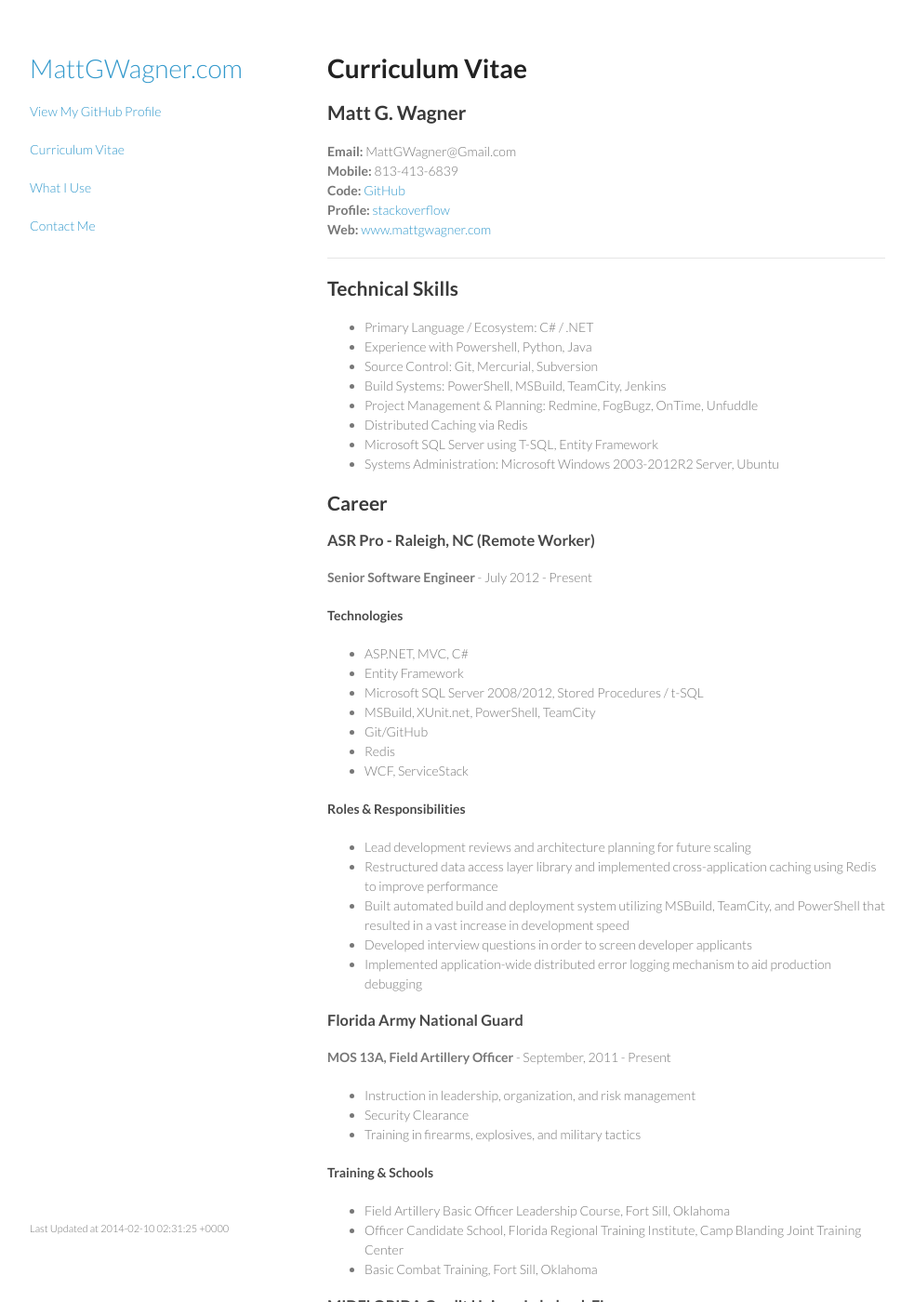
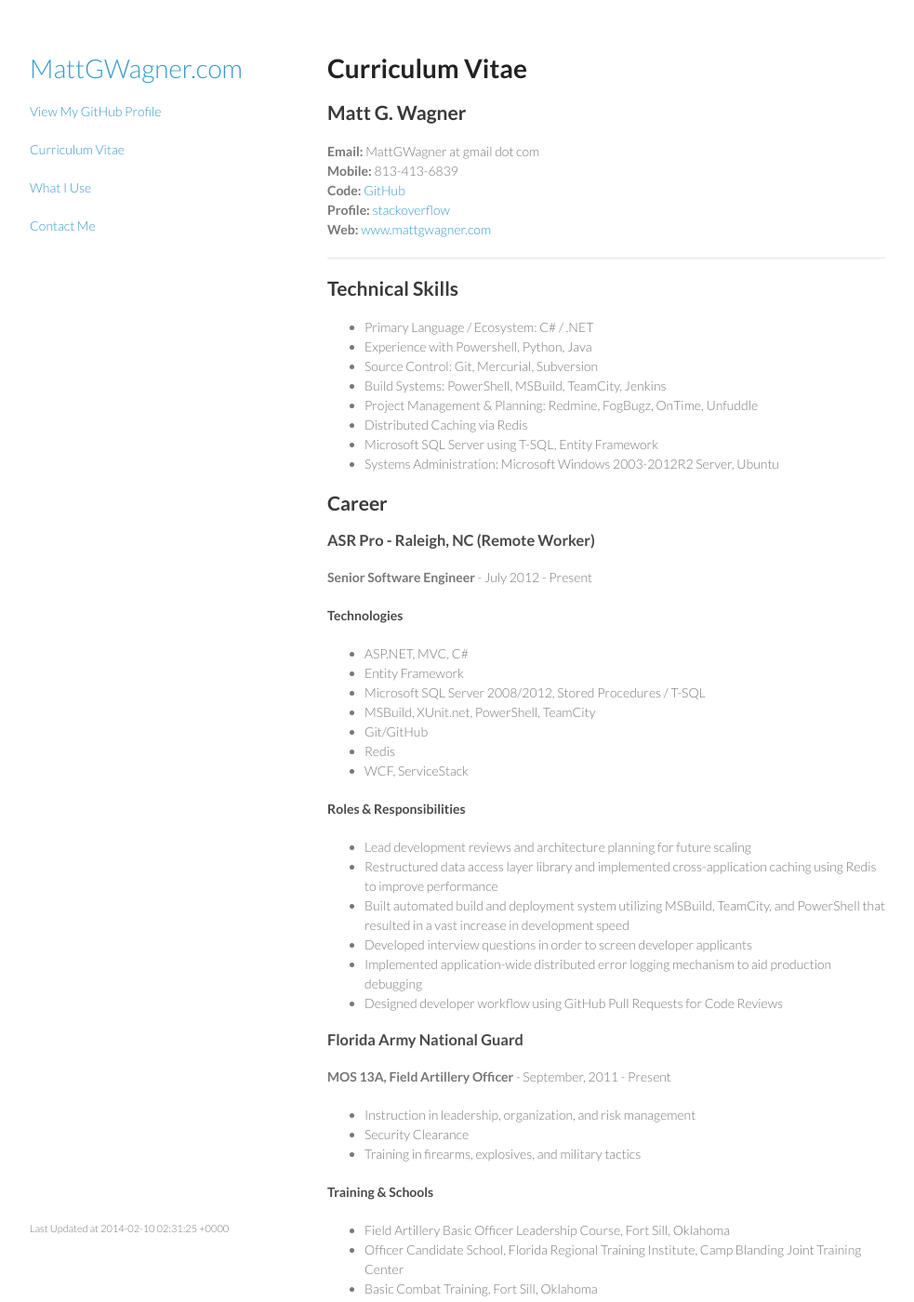
Before and after one commit to mattgwagner/mattgwagner, a Jekyll site: the page built from cv.md, in a window 1280 px wide and 1400 px high. Shown: the whole window at 93% size, without its empty margins (148-1131 px from the left). Built offline with Jekyll 4.4.1, drawn with Linux system fonts in a browser that asks for light colours.

Commit message:
Changed email and text format

```diff
--- a/cv.md
+++ b/cv.md
@@ -7,7 +7,7 @@ title: Matt G. Wagner - Curriculum Vitae
 
 ## Matt G. Wagner
 
-**Email:** MattGWagner@Gmail.com
+**Email:** MattGWagner at gmail dot com
 **Mobile:** 813-413-6839
 **Code:** [GitHub](http://github.com/mattgwagner)
 **Profile:** [stackoverflow](http://careers.stackoverflow.com/mattgwagner)
@@ -35,7 +35,7 @@ title: Matt G. Wagner - Curriculum Vitae
 
 * ASP.NET, MVC, C#
 * Entity Framework
-* Microsoft SQL Server 2008/2012, Stored Procedures / t-SQL
+* Microsoft SQL Server 2008/2012, Stored Procedures / T-SQL
 * MSBuild, XUnit.net, PowerShell, TeamCity
 * Git/GitHub
 * Redis
@@ -48,6 +48,7 @@ title: Matt G. Wagner - Curriculum Vitae
 * Built automated build and deployment system utilizing MSBuild, TeamCity, and PowerShell that resulted in a vast increase in development speed
 * Developed interview questions in order to screen developer applicants
 * Implemented application-wide distributed error logging mechanism to aid production debugging
+* Designed developer workflow using GitHub Pull Requests for Code Reviews
 
 ### Florida Army National Guard
 **MOS 13A, Field Artillery Officer** - September, 2011 - Present
```
